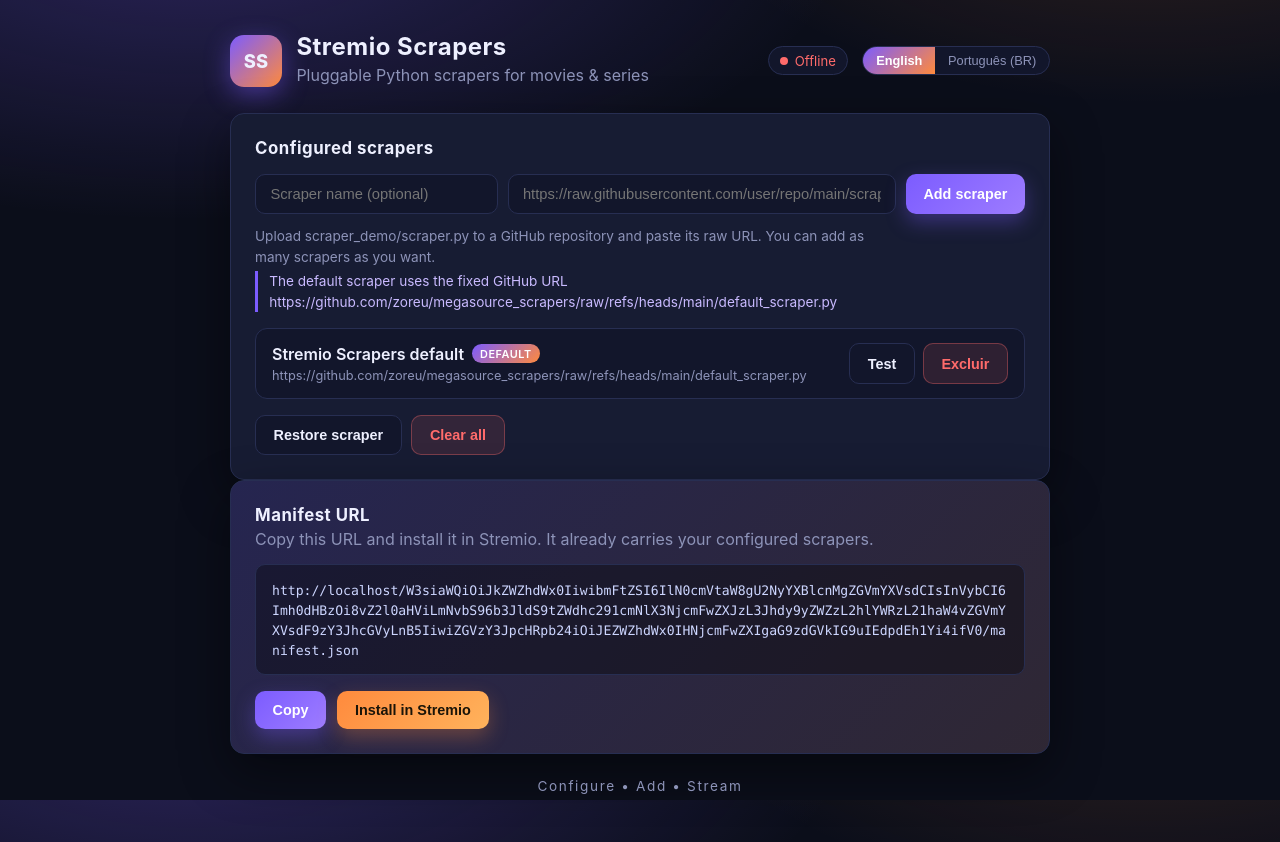
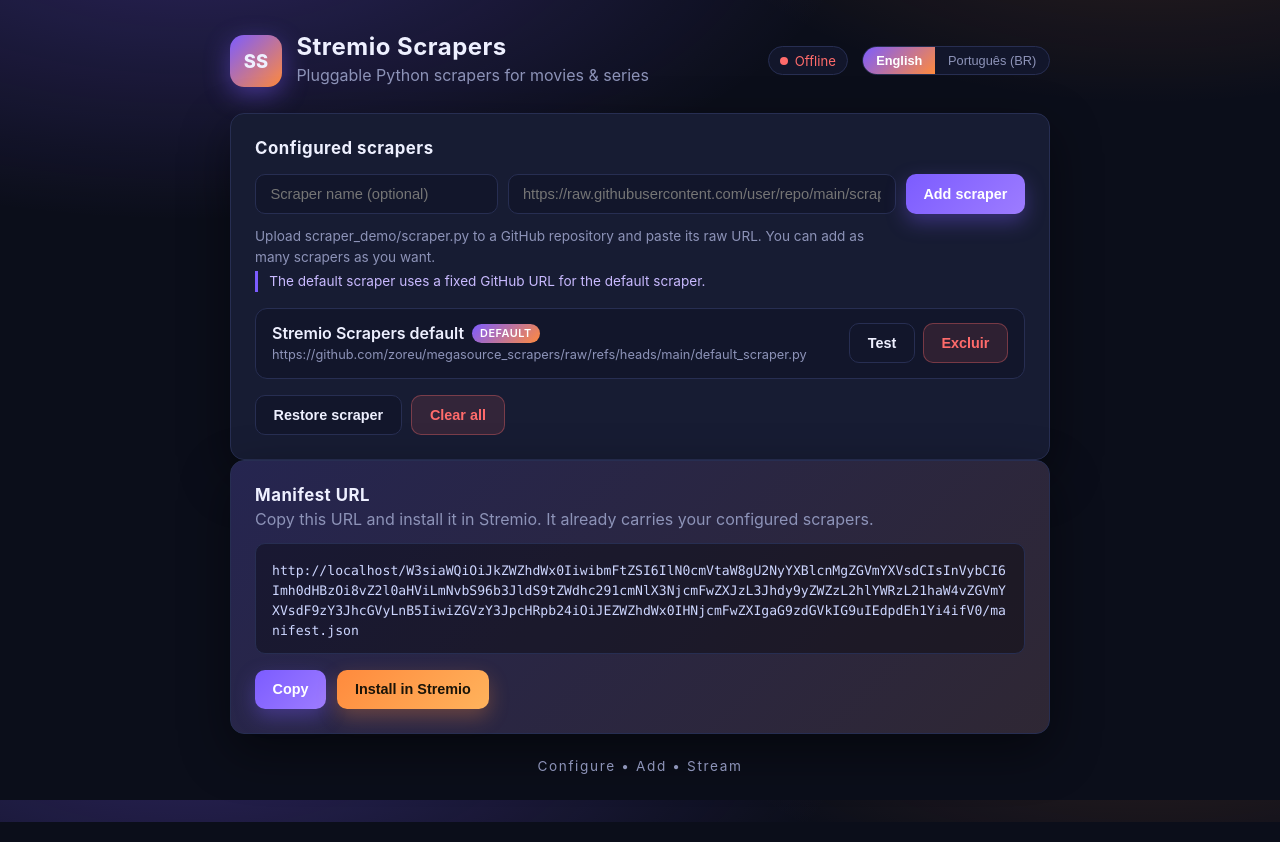
Before and after one commit to mykaelandradee/stremioscrapers, a React (Vite) app in the folder front_vite/: page / in a window 1280 px wide. Built offline with nearby package versions, Linux system fonts and the light colour scheme; no server answers.

Commit message:
chore: standardize Stremio Scrapers branding

```diff
--- a/front_vite/src/i18n.jsx
+++ b/front_vite/src/i18n.jsx
@@ -24,7 +24,7 @@
     githubHint:
       "Upload scraper_demo/scraper.py to a GitHub repository and paste its raw URL. You can add as many scrapers as you want.",
     demoTip:
-      "The default scraper uses the fixed GitHub URL https://github.com/zoreu/megasource_scrapers/raw/refs/heads/main/default_scraper.py",
+      "The default scraper uses a fixed GitHub URL for the default scraper.",
     demo: "Default",
     manifestUrl: "Manifest URL",
     manifestHint:
@@ -57,7 +57,7 @@
     githubHint:
       "Envie scraper_demo/scraper.py para um repositório no GitHub e cole a URL raw aqui. Você pode adicionar quantos scrapers quiser.",
     demoTip:
-      "O scraper default usa a URL fixa do GitHub https://github.com/zoreu/megasource_scrapers/raw/refs/heads/main/default_scraper.py",
+      "O scraper padrão usa uma URL fixa do GitHub para o scraper padrão.",
     demo: "Default",
     manifestUrl: "URL do manifest",
     manifestHint:
@@ -78,14 +78,14 @@
 
 export function I18nProvider({ children }) {
   const [locale, setLocale] = useState(() => {
-    const saved = localStorage.getItem("megasource-locale");
+    const saved = localStorage.getItem("stremioscrapers-locale");
     if (saved && messages[saved]) return saved;
     const nav = (navigator.language || "en").toLowerCase();
     return nav.startsWith("pt") ? "pt-BR" : "en";
   });
 
   useEffect(() => {
-    localStorage.setItem("megasource-locale", locale);
+    localStorage.setItem("stremioscrapers-locale", locale);
     document.documentElement.lang = locale === "pt-BR" ? "pt-BR" : "en";
   }, [locale]);
 
```
